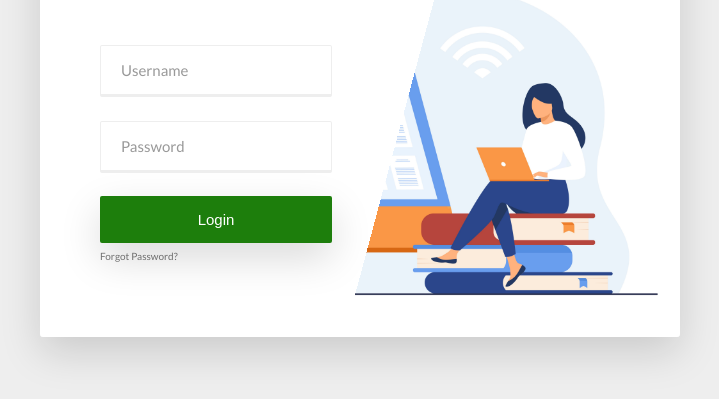
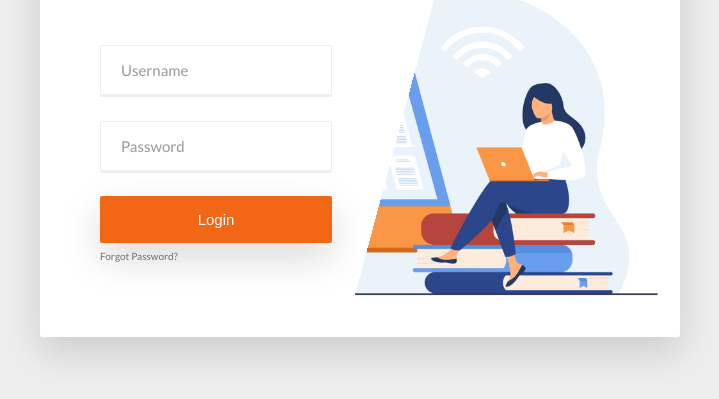
Before and after one commit to zinotrust/myloginapp, a plain HTML site: page index.html in a window 1280 px wide. Shown: the part 213-612 px from the top of the page, without its empty margins (280-999 px from the left). Drawn offline with nearby package versions, Linux system fonts and the light colour scheme.

Commit message:
Changed Button To Orange

```diff
--- a/style.css
+++ b/style.css
@@ -107,7 +107,7 @@
     display: block;
     width: 100%;
     padding: 1.5rem 2rem;
-    background-color: #1d7e0c;
+    background-color: #f16716;
     color: #fff;
     font-size: 1.5rem;
     border: none;
```
